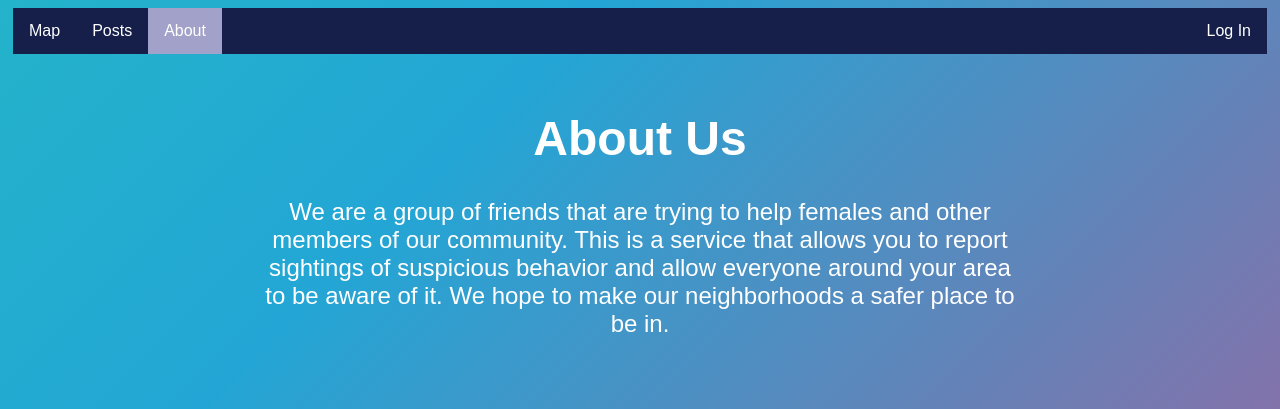
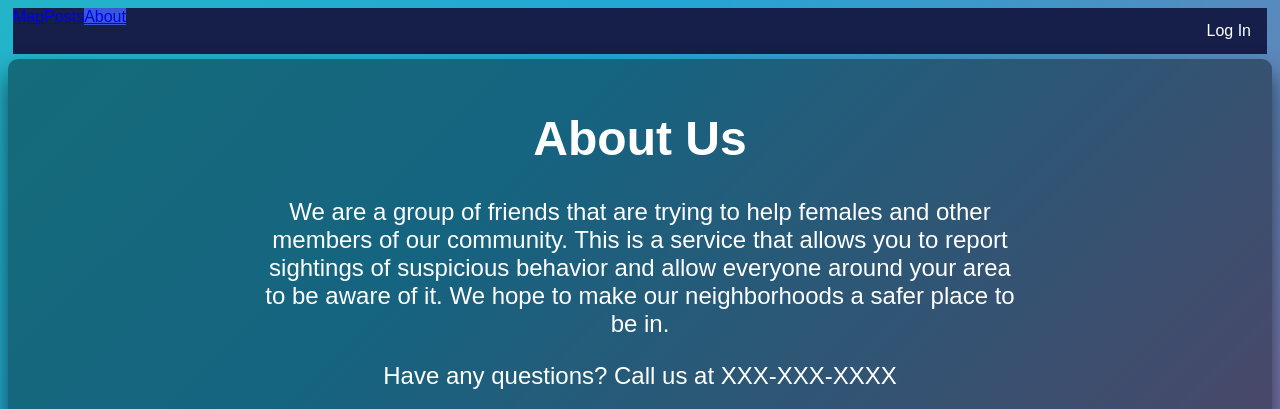
Before and after one commit to figtree2/Hackathon, a Flask app: page /about.html in a window 1280 px wide. Shown: the top 409 px of the page. Run offline with Flask 2, Linux system fonts and the light colour scheme.

Commit message:
about and css

```diff
--- a/static/css/styles.css
+++ b/static/css/styles.css
@@ -67,22 +67,14 @@
     text-decoration: none;
 }
 ri a:hover {
-    background-color: blue;
-}
-li a {
-    display: block;
-    color: white;
-    text-align: center;
-    padding: 14px 16px;
-    text-decoration: none;
+    background-color: #2b43ad;
 }
 li a:hover {
-    background-color: #3047b0;
+  background-color: #2b43ad;
 }
 body {
   color: white;
   font-family:sans-serif;
-    background-color: #304b70;
 }
 h1 {
   color: white;
@@ -91,32 +83,44 @@
   color: white;
 }
 .active {
-    background-color: rgb(161, 161, 201);
+  background-color: #3957db;
 }
 .aboutText {
   display: block;
   padding-top: 20px;
+  padding-bottom: 20px;
   padding-left: 20%;
   padding-right: 20%;
   text-align: center;
   font-size: 150%;
+  background: rgba(0,0,0,.4);
+  box-sizing: border-box;
+  box-shadow: 0 15px 25px rgba(0,0,0,.6);
+  border-radius: 10px;
 }
 .aboutImage {
   width: 320px;
   height: 400px;
 }
 .aboutSomeone {
-    padding: 0px;
+  padding-top: 30px;
   vertical-align: top;
   display: inline-block;
   text-align: center;
-    width: 320px;
+  width: 360px;
   font-size: 20px;
+}
+.aboutSomeone:hover {
+  background: rgba(0,0,0,.7);
+  box-sizing: border-box;
+  box-shadow: 0 15px 25px rgba(0,0,0,.6);
+  border-radius: 10px;
 }
 .aboutUs {
   padding-top: 50px;
   text-align: center;
 }
+
 
 body {
 	background: linear-gradient(-45deg, #ee7752, #e73c7e, #23a6d5, #23d5ab, #FFE600, #8F00FF);
--- a/templates/about.html
+++ b/templates/about.html
@@ -17,26 +17,28 @@
     <div class = "aboutText">
         <h1>About Us</h1>
         <p>We are a group of friends that are trying to help females and other members of our community. This is a service that allows you to report sightings of suspicious behavior and allow everyone around your area to be aware of it. We hope to make our neighborhoods a safer place to be in.</p>
+        <p>Have any questions? Call us at XXX-XXX-XXXX</p>
     </div>
     <div class="aboutUs">
         <div class="aboutSomeone">
-            <img class = "aboutImage" src="https://cdn.discordapp.com/attachments/746245316461985875/985346981239066624/5621F4E2-6C8A-4FC5-A4AC-540FC4239927.jpg">
-            <p>Jiarong Zhang: I am a member of the lgbtq community</p>
+            <img class = "aboutImage" src="https://cdn.discordapp.com/attachments/746245316461985875/985680982751473714/68985066-590E-4110-9199-9F6DFBCA97E5.jpg">
+            <p>Jiarong Zhang</p>
+            <p>Rising senior</p>
         </div>
         <div class="aboutSomeone">
             <img class = "aboutImage" src="https://cdn.discordapp.com/attachments/746245316461985875/985346981457178714/7202C907-452A-44E4-8C73-64973746571B.jpg">
-            <p> Patrick Li: me too </p>
+            <p> Patrick Li</p>
+            <p>Rising senior</p>
         </div>
         <div class="aboutSomeone">
-            <img class="aboutImage" src="https://cdn.discordapp.com/attachments/746245316461985875/985346981822091344/A0C5067E-7833-4677-A1CD-EA58C81400CC.jpg">
-            <p> Timothy Hu: i fumbled 4 girls</p>
+            <img class="aboutImage" src="https://cdn.discordapp.com/attachments/746245316461985875/985680982520774776/EBC52972-F4D5-493B-8B70-2C4F5B592637.jpg">
+            <p> Timothy Hu</p>
+            <p> Rising senior</p>
         </div>
         <div class="aboutSomeone">
             <img class="aboutImage" src="https://cdn.discordapp.com/attachments/746245316461985875/985346982220562473/E4C42611-3DB5-4465-B957-84E51A2119F0.jpg">
-            <p> Richard Yuan: this is some information about him<p>
-        </div>
-        <div class = "aboutText">
-            <p>Have any questions? Contact us at XXX-XXX-XXXX</p>
+            <p> Richard Yuan</p>
+            <p> Rising senior</p>
         </div>
     </div>
 
```
Lines whose indentation alone changed are shown as unchanged.
